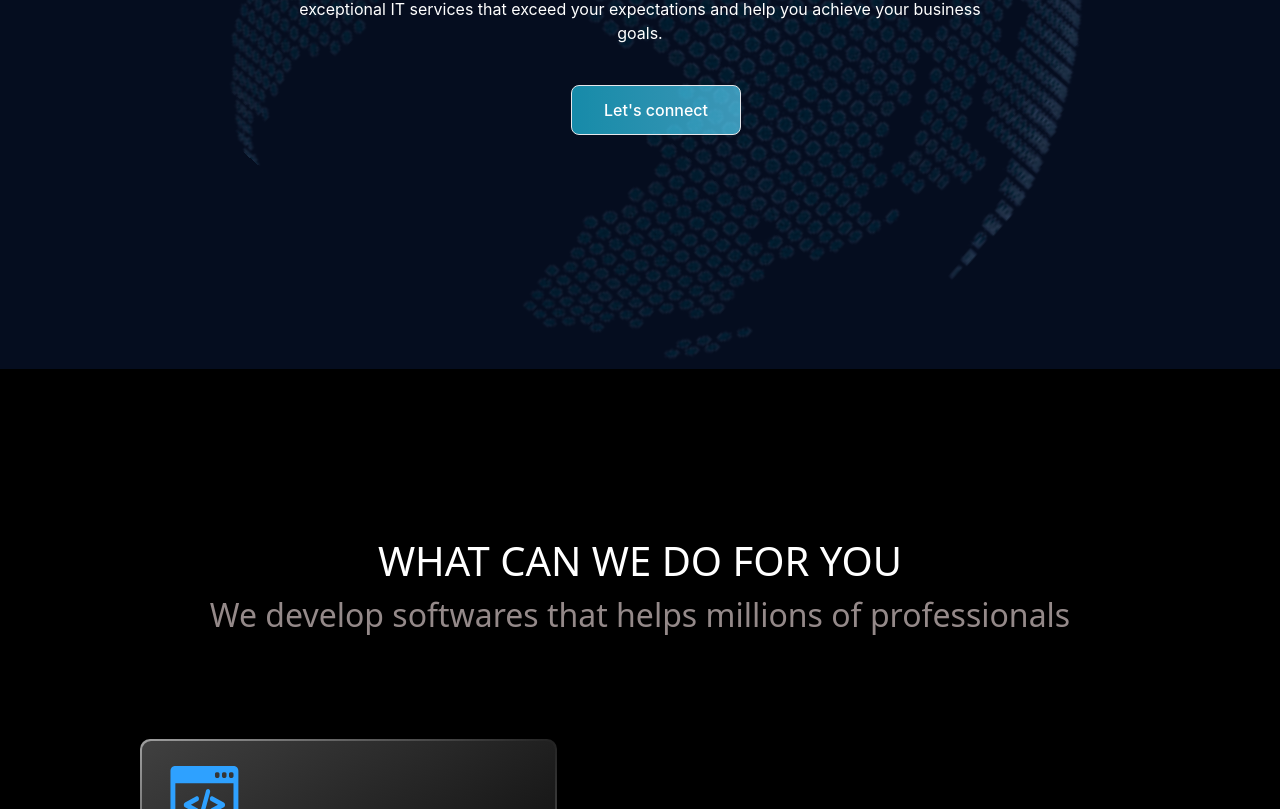
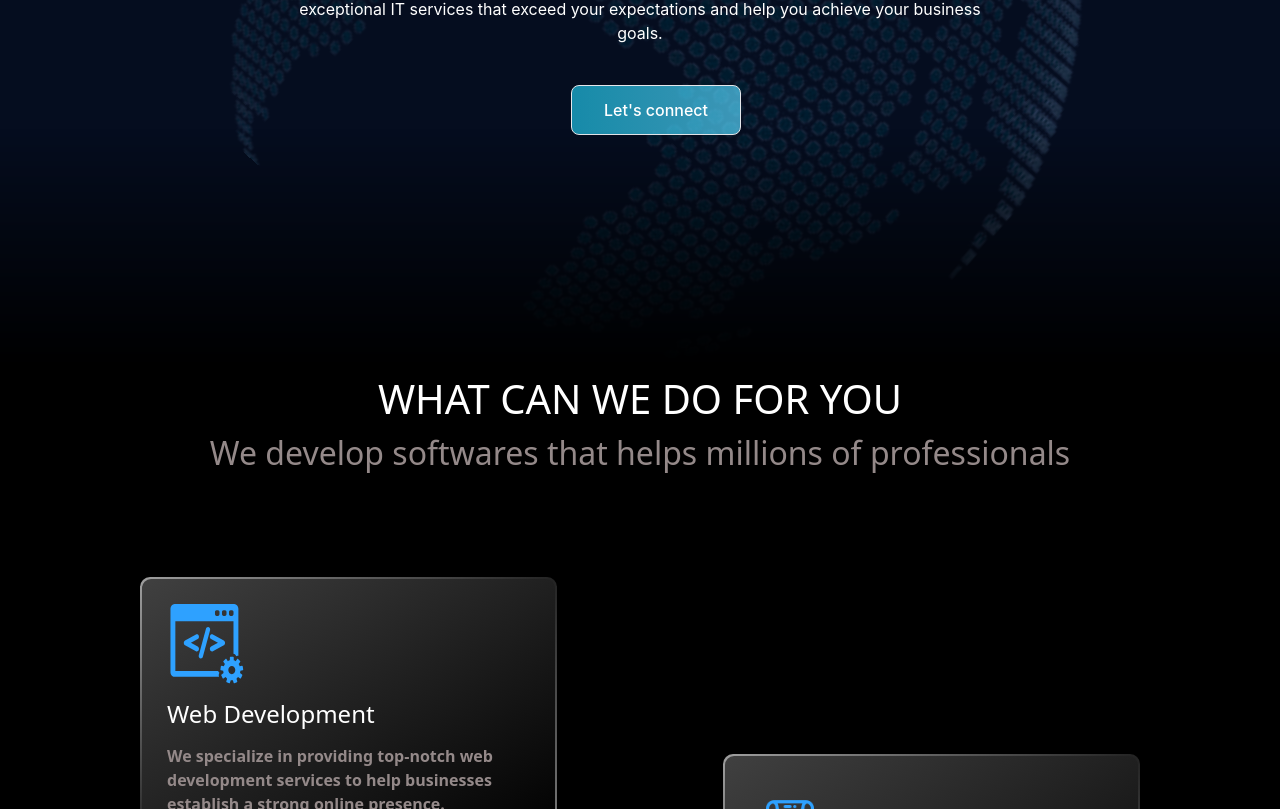
Before and after one commit to Upsurge-Tech/UpsurgeVite, a React (Vite) app in the folder upsurge/: page / in a window 1280 px wide. Shown: the part 431-1240 px from the top of the page. Built offline with nearby package versions, Linux system fonts and the light colour scheme.

Commit message:
transition bn home and services

```diff
--- a/upsurge/src/components/Services/index.jsx
+++ b/upsurge/src/components/Services/index.jsx
@@ -48,7 +48,10 @@ establish a strong online presence.`,
   ]
 
   return (
-    <section id="services" className="bg-black py-[162px] px-[1rem] ">
+    <section id="services" className={`
+      bg-black pb-[162px] px-[1rem]
+
+     `}>
       <div className="text-center pb-[100px]">
         <h2 className="text-[40px] text-white">WHAT CAN WE DO FOR YOU</h2>
         <p className="text-[32px] text-[#948989]">
--- a/upsurge/src/components/home/home.jsx
+++ b/upsurge/src/components/home/home.jsx
@@ -181,6 +181,10 @@ const Home = () => {
           </div>
         </div>
       </div>
+
+      <div className={`
+        absolute bottom-0 left-0 right-0 h-[30vh]
+        bg-gradient-to-b from-[transparent] to-[black]`}></div>
     </section>
   );
 };
```
